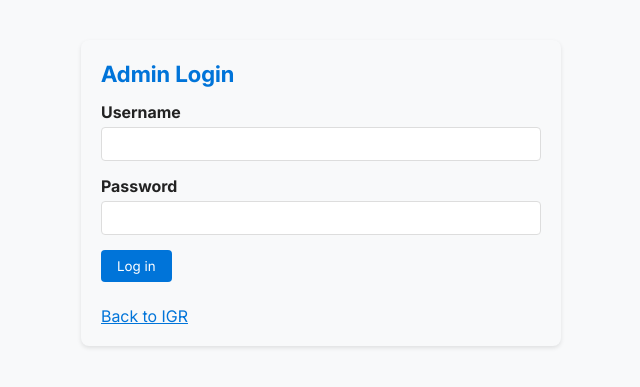
After one commit to wu20003wu/igr, a Flask app: page /admin/login in a window 1280 px wide. The commit adds this page. Shown: the top 387 px of the page, without its empty margins (319-959 px from the left). Run offline with Flask 3, Linux system fonts and the light colour scheme.

Commit message:
added login + dashboard(empty)

```diff
--- /dev/null
+++ b/admin_auth.py
@@ -0,0 +1,34 @@
+"""Minimal single-admin auth via username/password from env/config."""
+from __future__ import annotations
+
+import secrets
+from functools import wraps
+
+from flask import current_app, jsonify, session
+
+
+def is_admin() -> bool:
+    return bool(session.get("is_admin"))
+
+
+def check_credentials(username: str, password: str) -> bool:
+    """Validate against the single configured admin (constant-time compare)."""
+    expected_user = current_app.config.get("ADMIN_USERNAME") or ""
+    expected_pass = current_app.config.get("ADMIN_PASSWORD") or ""
+    if not expected_user or not expected_pass:
+        return False
+    user_ok = secrets.compare_digest(username.strip(), expected_user)
+    pass_ok = secrets.compare_digest(password, expected_pass)
+    return user_ok and pass_ok
+
+
+def admin_required(view):
+    """Protect a view so only an authenticated admin session can access it."""
+
+    @wraps(view)
+    def wrapped(*args, **kwargs):
+        if not is_admin():
+            return jsonify(error="Unauthorized"), 401
+        return view(*args, **kwargs)
+
+    return wrapped
--- a/app.py
+++ b/app.py
@@ -1,16 +1,24 @@
-from flask import Flask, render_template, request, jsonify
+from flask import Flask, render_template, request, jsonify, session, redirect, url_for, flash
 from flask_cors import CORS
 from flask_sqlalchemy import SQLAlchemy
 import re, os
 import cx_Oracle
 from models import db, FixdConfig, MqdConfig, DbQueueAssign, DbRoutingRules, insert_sample_data
 from datetime import datetime, timedelta
+from admin_auth import admin_required, check_credentials, is_admin
 
 app = Flask(__name__, instance_relative_config=True)
 CORS(app)  # CORS aktivieren, um Anfragen vom Frontend zu erlauben
 app.config.from_pyfile('config.py')
 # Configure the app's database URI using an environment variable
 app.config['SQLALCHEMY_DATABASE_URI'] = os.environ.get('SQLALCHEMY_DATABASE_URI', 'sqlite:///igt.db')
+
+# Admin auth / session (never hardcode secrets)
+app.config['SECRET_KEY'] = os.environ.get('SECRET_KEY') or app.config.get('SECRET_KEY')
+app.config['ADMIN_USERNAME'] = os.environ.get('ADMIN_USERNAME') or app.config.get('ADMIN_USERNAME', '')
+app.config['ADMIN_PASSWORD'] = os.environ.get('ADMIN_PASSWORD') or app.config.get('ADMIN_PASSWORD', '')
+app.config['PERMANENT_SESSION_LIFETIME'] = timedelta(minutes=1)
+app.config['SESSION_REFRESH_EACH_REQUEST'] = True  # sliding: 1 min inactivity
 
 db.init_app(app)
 
@@ -26,6 +34,12 @@ with app.app_context():
     # db.create_all()
     # insert_sample_data()
     pass
+
+
+@app.context_processor
+def inject_admin_status():
+    return {'is_admin': is_admin()}
+
 
 @app.route('/')
 def index():
@@ -124,6 +138,54 @@ def index():
                            reverse_routing_rules=reverse_routing_rules,
                            all_rules=all_rules)
 
+
+@app.route('/admin/login', methods=['GET', 'POST'])
+def admin_login():
+    if is_admin():
+        return redirect(url_for('admin_dashboard'))
+
+    if request.method == 'POST':
+        username = request.form.get('username') or ''
+        password = request.form.get('password') or ''
+        if check_credentials(username, password):
+            session.clear()
+            session['is_admin'] = True
+            session.permanent = True
+            flash('Logged in as admin.', 'info')
+            return redirect(url_for('admin_dashboard'))
+        flash('Invalid username or password.', 'error')
+
+    return render_template('admin_login.html')
+
+
+@app.route('/admin/dashboard')
+def admin_dashboard():
+    if not is_admin():
+        return redirect(url_for('admin_login'))
+    return render_template('admin_dashboard.html')
+
+
+@app.route('/admin/logout', methods=['GET', 'POST'])
+def admin_logout():
+    session.clear()
+    flash('Logged out.', 'info')
+    return redirect(url_for('index'))
+
+
+@app.route('/admin/ping')
+@admin_required
+def admin_ping():
+    """Example admin-only endpoint — pattern for future mutating routes."""
+    return jsonify(ok=True, admin=True)
+
+
+@app.route('/admin/clear-message', methods=['POST'])
+@admin_required
+def admin_clear_message():
+    """Authorize clearing the message field (UI clears only after this succeeds)."""
+    return jsonify(ok=True)
+
+
 def get_edges():
     nodes = FixdConfig.query.all()
     router_links = [n.link_name for n in nodes]
--- a/instance/config.py
+++ b/instance/config.py
@@ -1 +1,5 @@
 SQLALCHEMY_TRACK_MODIFICATIONS = False
+
+SECRET_KEY = "irgendein-langer-zufallswert"
+ADMIN_USERNAME = "admin"
+ADMIN_PASSWORD = "admin"
--- a/requirements.txt
+++ b/requirements.txt
@@ -9,6 +9,7 @@ greenlet==3.2.2
 itsdangerous==2.2.0
 Jinja2==3.1.6
 MarkupSafe==3.0.2
+pytest==8.3.5
 SQLAlchemy==2.0.41
 typing_extensions==4.13.2
 Werkzeug==3.1.3
--- /dev/null
+++ b/templates/admin_login.html
@@ -0,0 +1,97 @@
+<!DOCTYPE html>
+<html>
+<head>
+  <title>IGR Admin Login</title>
+  <style>
+    @font-face {
+      font-family: 'Inter';
+      font-style: normal;
+      font-weight: 100 900;
+      src: url('../static/fonts/Inter-VariableFont_opsz,wght.ttf') format('truetype');
+    }
+    * { font-family: 'Inter', sans-serif; box-sizing: border-box; }
+    body {
+      margin: 0;
+      background: #f8f9fa;
+      color: #222;
+    }
+    .content-container {
+      margin: 40px auto;
+      width: 80%;
+      max-width: 480px;
+      background: #f8f9fa;
+      padding: 20px;
+      border-radius: 8px;
+      box-shadow: 0 2px 4px rgba(0,0,0,0.1);
+    }
+    h1 {
+      margin-top: 0;
+      font-size: 1.4rem;
+      color: #0074D9;
+    }
+    label {
+      display: block;
+      margin-bottom: 5px;
+      font-weight: bold;
+    }
+    input[type="text"],
+    input[type="password"] {
+      width: 100%;
+      padding: 8px;
+      border: 1px solid #ddd;
+      border-radius: 4px;
+      margin-bottom: 15px;
+    }
+    input:focus {
+      outline: none;
+      border-color: #0074D9;
+      box-shadow: 0 0 0 2px rgba(0,116,217,0.2);
+    }
+    button {
+      padding: 8px 16px;
+      background: #0074D9;
+      color: white;
+      border: none;
+      border-radius: 4px;
+      cursor: pointer;
+    }
+    button:hover { background: #0056b3; }
+    .flash {
+      padding: 10px 12px;
+      border-radius: 4px;
+      margin-bottom: 16px;
+    }
+    .flash.error { background: #ffe0e0; color: #8a1f1f; }
+    .flash.info { background: #e7f3ff; color: #004085; }
+    .back { margin-top: 24px; }
+    .back a { color: #0074D9; }
+  </style>
+</head>
+<body>
+  <div class="content-container">
+    <h1>Admin Login</h1>
+
+    {% with messages = get_flashed_messages(with_categories=true) %}
+      {% if messages %}
+        {% for category, message in messages %}
+          <div class="flash {{ category }}">{{ message }}</div>
+        {% endfor %}
+      {% endif %}
+    {% endwith %}
+
+    <form method="post" action="{{ url_for('admin_login') }}">
+      <label for="username">Username</label>
+      <input type="text" id="username" name="username" autocomplete="username" required>
+
+      <label for="password">Password</label>
+      <input type="password" id="password" name="password" autocomplete="current-password" required>
+
+      <button type="submit">Log in</button>
+    </form>
+
+    <div class="back">
+      <a href="{{ url_for('index') }}">Back to IGR</a>
+    </div>
+  </div>
+</body>
+</html>
```
Also changed, not shown: templates/admin_dashboard.html (added, +83 -0 lines), templates/index.html (+27 -2 lines), tests/test_admin_auth.py (added, +91 -0 lines).
